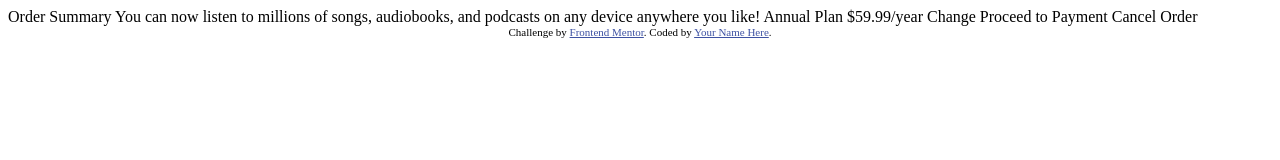
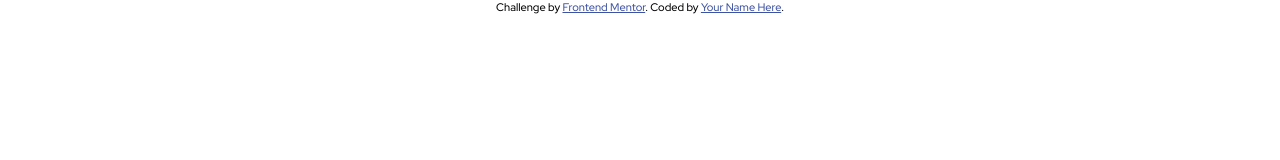
Before and after one commit to AstronautoLunar/order-summary-component, a plain HTML site: page index.html in a window 1280 px wide. Drawn offline with Linux system fonts and the light colour scheme.

Commit message:
:sparkles: Fez estilizações globais e adicionado a fonte do projeto

```diff
--- a/index.html
+++ b/index.html
@@ -2,32 +2,26 @@
 <html lang="en">
 <head>
   <meta charset="UTF-8">
-  <meta name="viewport" content="width=device-width, initial-scale=1.0"> <!-- displays site properly based on user's device -->
+  <meta name="viewport" content="width=device-width, initial-scale=1.0">
 
   <link rel="icon" type="image/png" sizes="32x32" href="./images/favicon-32x32.png">
 
   <title>Frontend Mentor | Order summary card</title>
 
-  <!-- Feel free to remove these styles or customise in your own stylesheet 👍 -->
-  <style>
-    .attribution { font-size: 11px; text-align: center; }
-    .attribution a { color: hsl(228, 45%, 44%); }
-  </style>
+  <!--Font-->
+  <link rel="preconnect" href="https://fonts.googleapis.com">
+  <link rel="preconnect" href="https://fonts.gstatic.com" crossorigin>
+  <link href="https://fonts.googleapis.com/css2?family=Red+Hat+Display:wght@500;700;900&display=swap" rel="stylesheet">
+
+  <link
+    href="style/globals.css"
+    rel="stylesheet"
+  />
 </head>
 <body>
+  <main id="main">
 
-  Order Summary
-
-  You can now listen to millions of songs, audiobooks, and podcasts on any
-  device anywhere you like!
-
-  Annual Plan
-  $59.99/year
-
-  Change
-
-  Proceed to Payment
-  Cancel Order
+  </main>
 
   <div class="attribution">
     Challenge by <a href="https://www.frontendmentor.io?ref=challenge" target="_blank">Frontend Mentor</a>.
@@ -35,3 +29,16 @@
   </div>
 </body>
 </html>
+
+    <!-- Order Summary
+
+    You can now listen to millions of songs, audiobooks, and podcasts on any
+    device anywhere you like!
+
+    Annual Plan
+    $59.99/year
+
+    Change
+
+    Proceed to Payment
+    Cancel Order -->
--- /dev/null
+++ b/style/globals.css
@@ -0,0 +1,28 @@
+:root {
+    /*Primary*/
+    --pale-blue: hsl(225, 100%, 94%);
+    --bright-blue: hsl(245, 75%, 52%);
+
+    /*Neutral*/
+    --very-pale-blue: hsl(225, 100%, 98%);
+    --desaturated-blue: hsl(224, 23%, 55%);
+    --dark-blue: hsl(223, 47%, 23%);
+}
+
+.attribution {
+    font-size: 11px;
+
+    text-align: center;
+}
+.attribution a {
+    color: hsl(228, 45%, 44%);
+}
+
+* {
+    margin: 0;
+    padding: 0;
+
+    box-sizing: border-box;
+
+    font-family: "Red Hat Display", Helvetica, sans-serif;
+}
```
